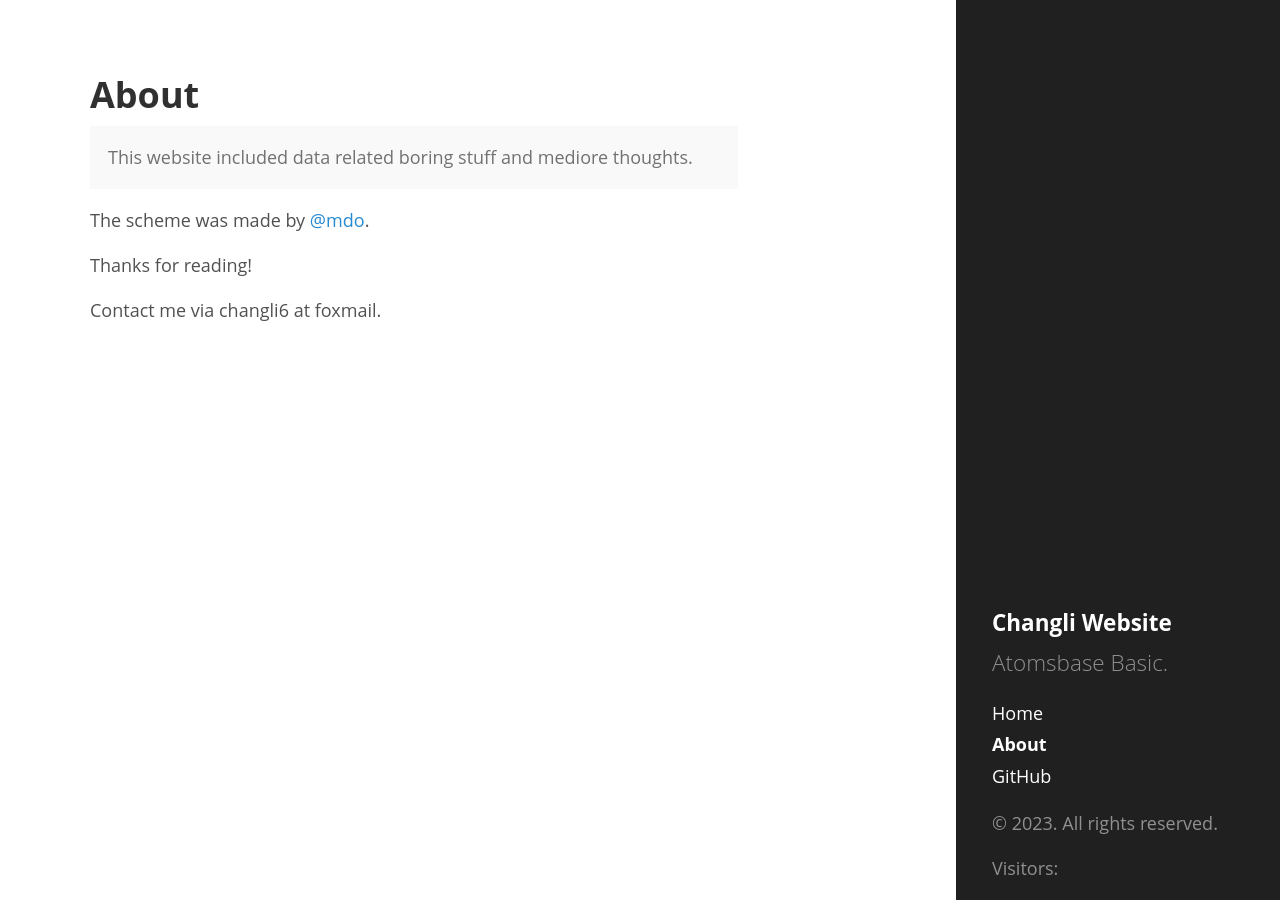
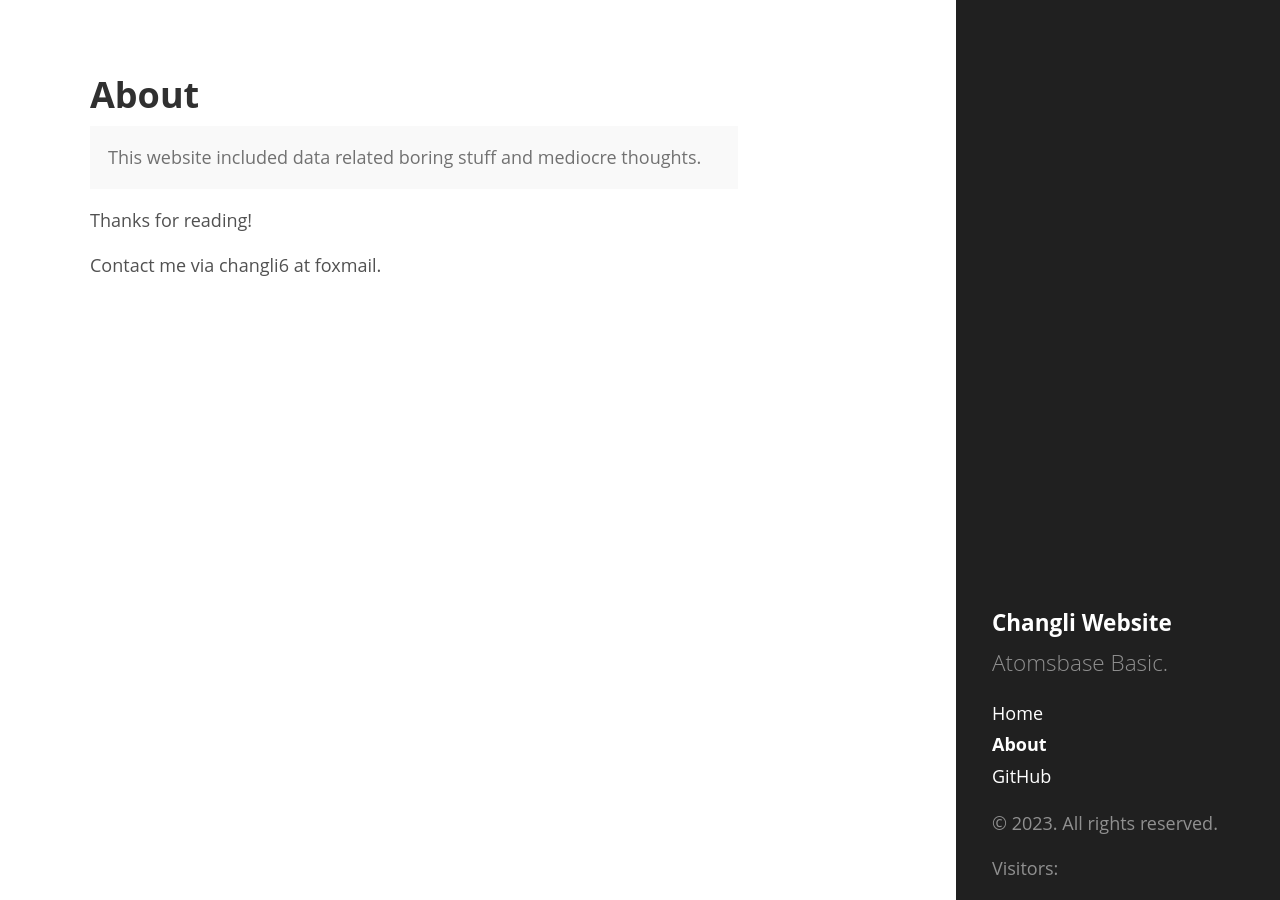
Before and after one commit to changli6/changli6.github.io, a Jekyll site: the page built from about.md, in a window 1280 px wide. Built offline with Jekyll 4.4.1, drawn with Linux system fonts in a browser that asks for light colours; comment, search, counter and statistics services are not loaded.

Commit message:
update About

```diff
--- a/about.md
+++ b/about.md
@@ -4,10 +4,8 @@ title: About
 ---
 
 <p class="message">
-  This website included data related boring stuff and mediore thoughts.<br/>
+  This website included data related boring stuff and mediocre thoughts.<br/>
 </p>
-
-The scheme was made by [@mdo](https://twitter.com/mdo).
 
 Thanks for reading!
 
```
